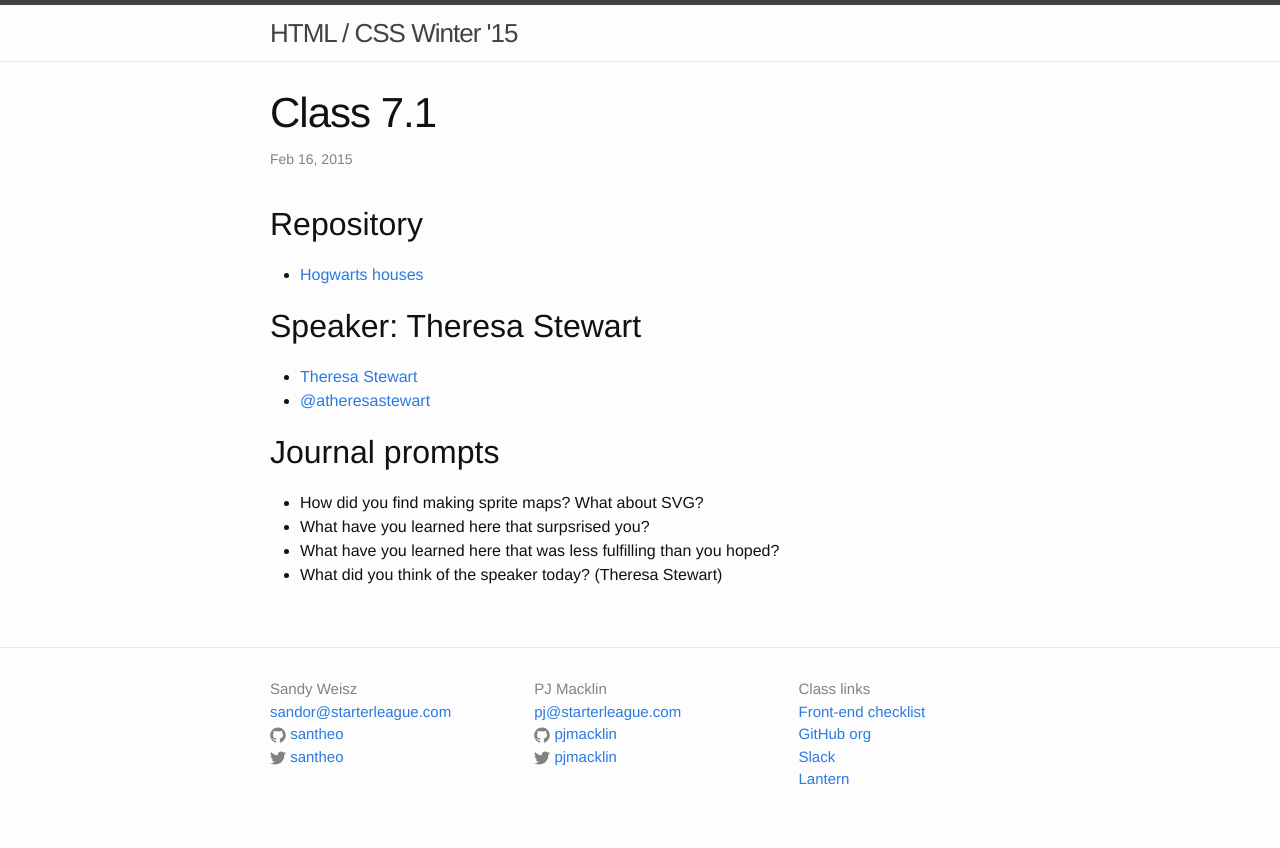
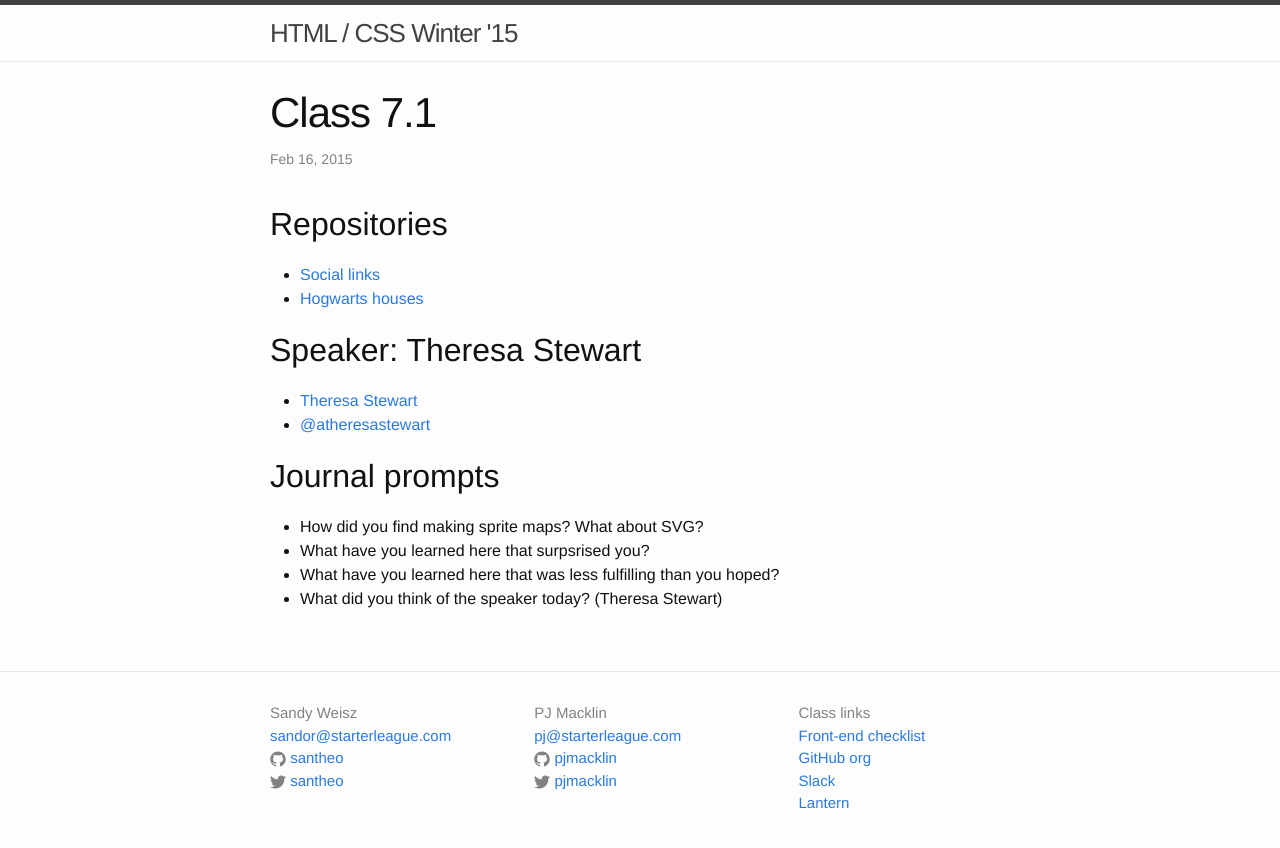
Before and after one commit to tsl-html-css/tsl-html-css.github.io, a Jekyll site: the page built from _posts/2015-02-16-7.1.md, in a window 1280 px wide. Shown: the top 848 px of the page. Built offline with Jekyll 4.4.1, drawn with Linux system fonts in a browser that asks for light colours.

Commit message:
Added link to social-link repo.

```diff
--- a/_posts/2015-02-16-7.1.md
+++ b/_posts/2015-02-16-7.1.md
@@ -5,8 +5,9 @@ date:   2015-02-16 00:00:00
 categories: class
 ---
 
-## Repository
+## Repositories
 
+* [Social links](https://github.com/tsl-html-css/Social-links)
 * [Hogwarts houses](https://github.com/tsl-html-css/hogwarts)
 
 ## Speaker: Theresa Stewart
```
